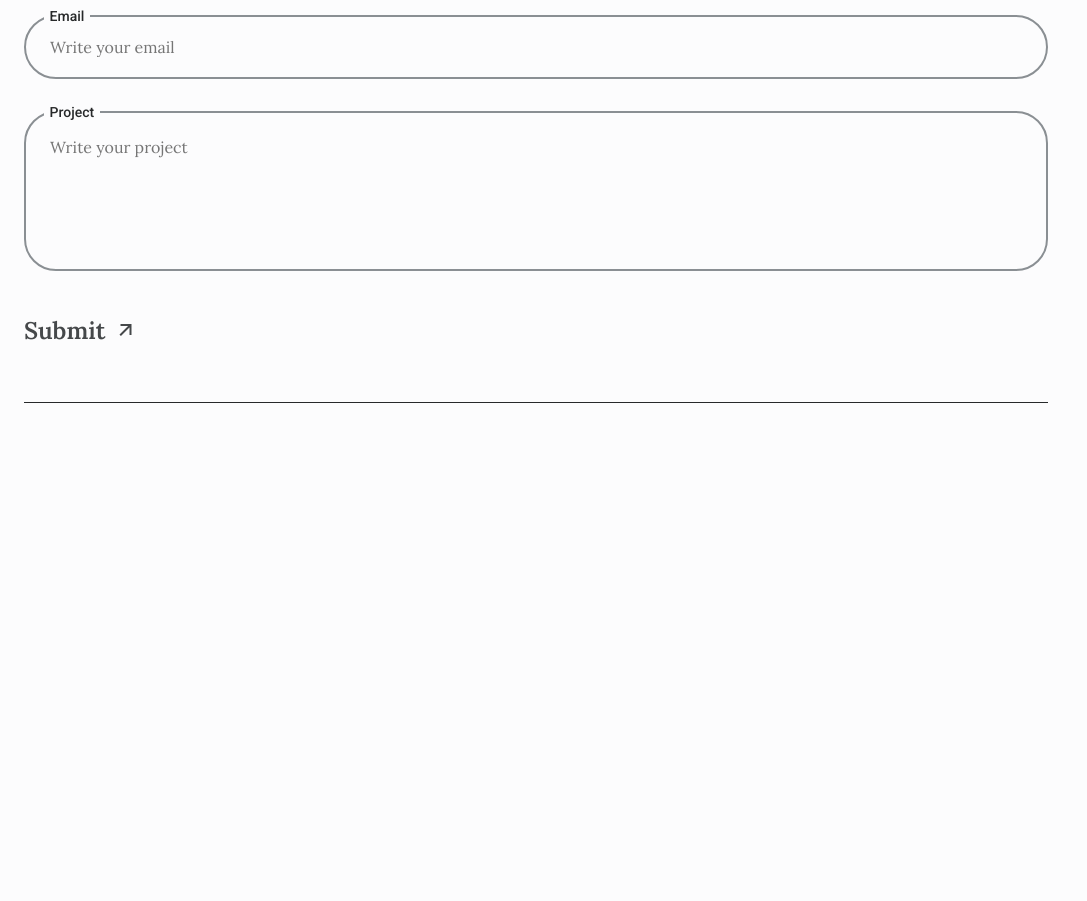
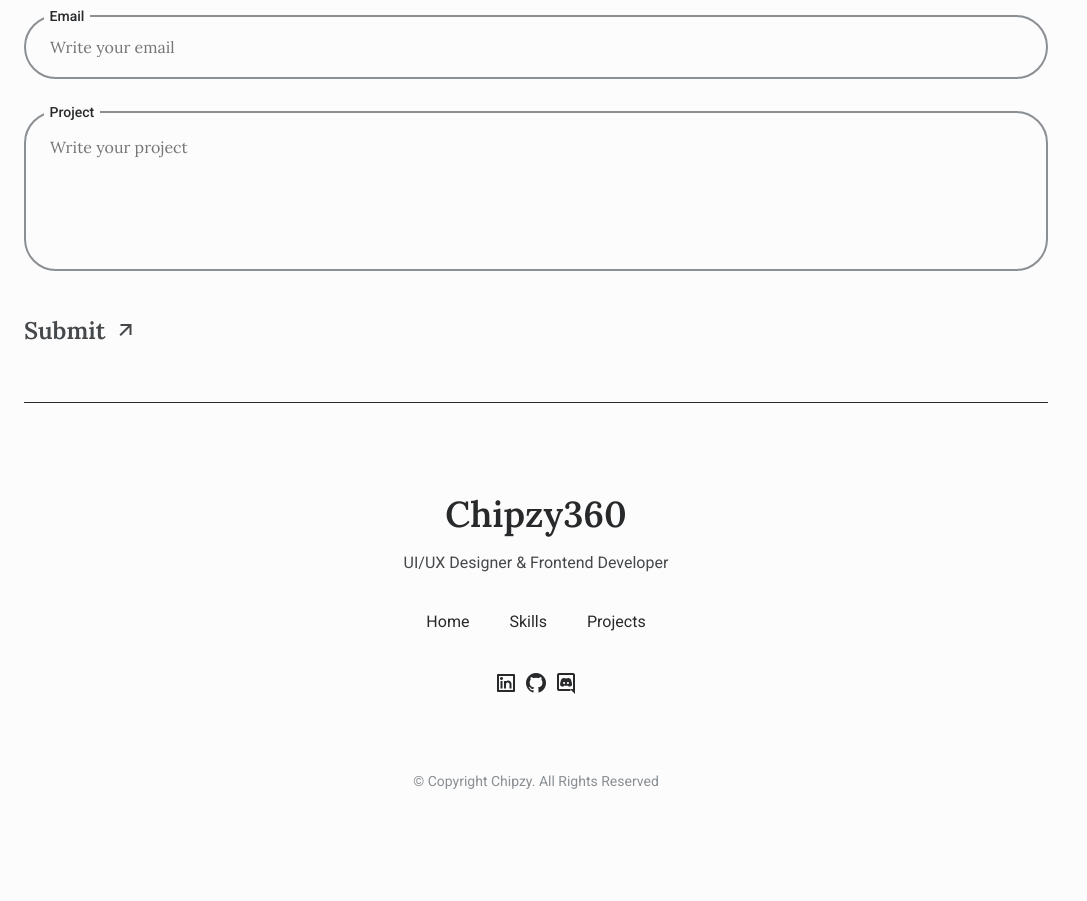
Before and after one commit to Chipzy98/New_Port, a plain HTML site: page index.html in a window 1280 px wide. Shown: the part 6958-7859 px from the top of the page, without its empty margins (0-1087 px from the left). Before the commit the page ends 7401 px from the top, so only its background shows below. Drawn offline with nearby package versions, Linux system fonts and the light colour scheme.

Commit message:
create footer and add css fpr footer

```diff
--- a/assets/css/styles.css
+++ b/assets/css/styles.css
@@ -848,6 +848,60 @@ body.dark-theme {
 
 
 /*=============== FOOTER ===============*/
+.footer__container{
+  padding: 3rem 0 7rem;
+  text-align: center;
+}
+
+.footer__title{
+  font-size: var(--h1-font-size);
+  font-weight: var(--font-semi-bold);
+  margin-bottom: 1rem;
+
+}
+
+.footer__list,
+.footer__social{
+  display: flex;
+  justify-content: center;
+
+}
+
+.footer__list{
+  margin: 2.5rem 0;
+  column-gap: 2.5rem;
+}
+
+.footer__link{
+  color: var(--title-color);
+}
+
+.footer__link:hover{
+  text-decoration: underline;
+  color: rgb(8, 77, 141);
+}
+
+.footer__social{
+  column-gap: 1.25rem;
+}
+
+.footer__social-link{
+  font-size: 1.5rem;
+  color: var(--title-color);
+  transition: transform .3s;
+}
+
+.footer__social-link:hover i{
+  transform: translateY(-.15rem);
+  color: rgb(47, 156, 120);
+}
+
+.footer__copy{
+  display: block;
+  margin-top: 4.5rem;
+  font-size: var(--small-font-size);
+  color: var(--text-color-light);
+}
 
 
 /*=============== SCROLL BAR ===============*/
--- a/index.html
+++ b/index.html
@@ -697,7 +697,42 @@
 
         <!--==================== FOOTER ====================-->
         <footer class="footer">
+            <div class="footer__container container">
+                <h1 class="footer__title">Chipzy360</h1>
+                <p>UI/UX Designer & Frontend Developer</p>
 
+                <ul class="footer__list">
+                    <li>
+                        <a href="#home" class="footer__link">Home</a>
+                    </li>
+
+                    <li>
+                        <a href="#skills" class="footer__link">Skills</a>
+                    </li>
+
+                    <li>
+                        <a href="#projects" class="footer__link">Projects</a>
+                    </li>
+                </ul>
+
+                <ul class="footer social">
+                    <a href="http://linkedin.com/in/tharaka-vimukthi-44a316201" target="_blank" class="footer__social-link">
+                        <i class="ri-linkedin-box-line"></i>
+                    </a>
+
+                    <a href="https://github.com/Chipzy98" target="_blank" class="footer__social-link">
+                        <i class="ri-github-fill"></i>
+                    </a>
+
+                    <a href="https://discord.gg/8Pk3hgWb" target="_blank" class="footer__social-link">
+                        <i class="ri-discord-line"></i>
+                    </a>
+                </ul>
+
+                <span class="footer__copy">
+                    &#169; Copyright Chipzy. All Rights Reserved
+                </span>
+            </div>
         </footer>
 
 
```
